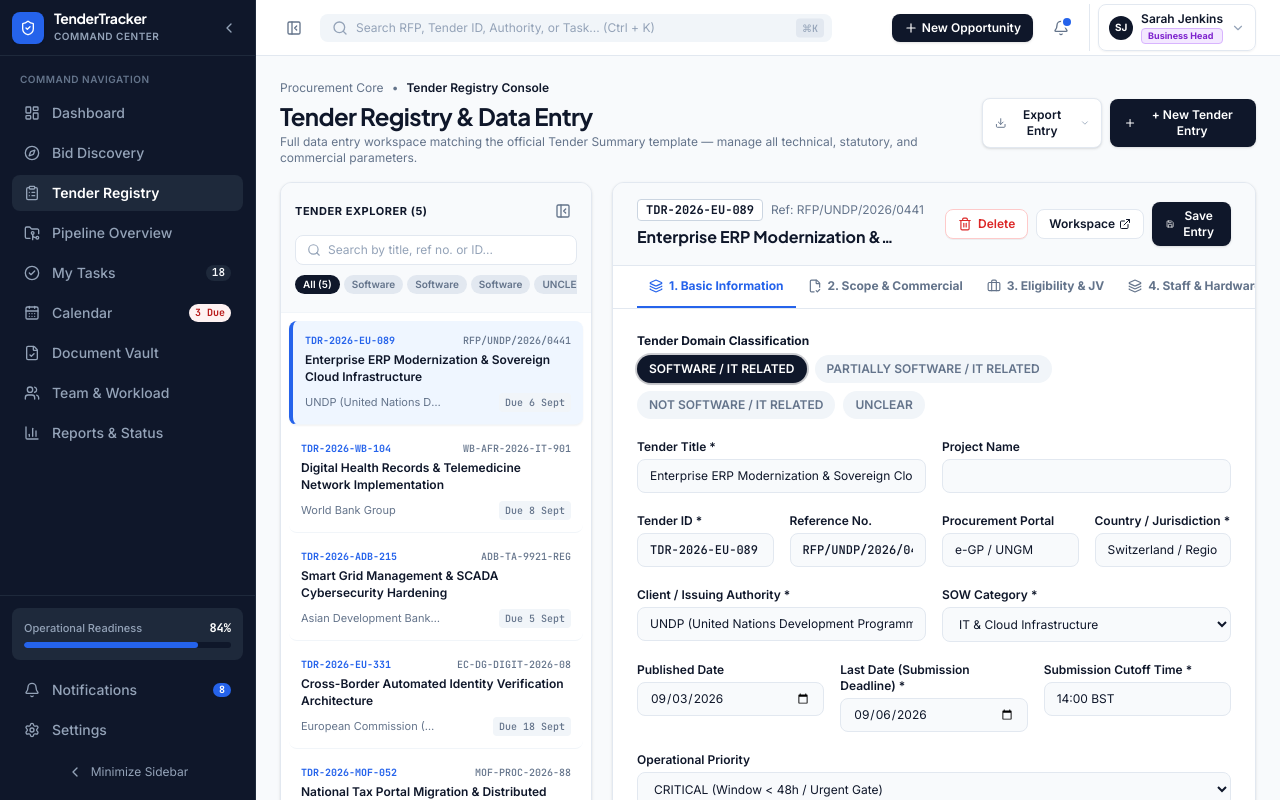
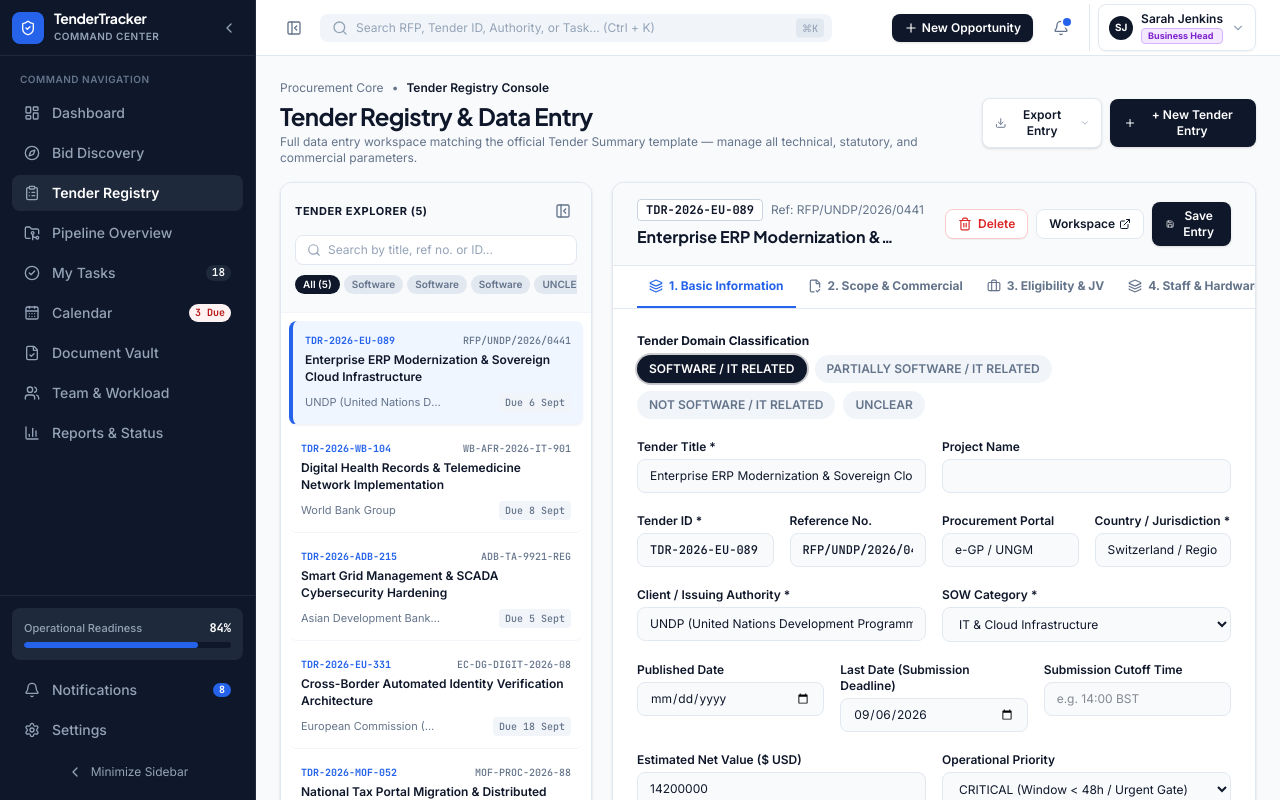
Before and after one commit to akib25889/Tender-tracker-v2, a React (Vite) app in the folder frontend/: page /registry in a window 1280 px wide. Shown: the top 800 px of the page. Built offline with nearby package versions, Linux system fonts and the light colour scheme.

Commit message:
feat(registry): keep dates blank if not entered and conditionally hide estimated net value with registry input field

```diff
--- a/frontend/src/context/TenderContext.tsx
+++ b/frontend/src/context/TenderContext.tsx
@@ -111,7 +111,10 @@ export const TenderProvider: React.FC<{ children: React.ReactNode }> = ({
     localStorage.setItem(CURRENCY_KEY, c);
   };
 
-  const formatCurrency = (amountInUSD: number): string => {
+  const formatCurrency = (amountInUSD: number | undefined | null): string => {
+    if (amountInUSD === undefined || amountInUSD === null || amountInUSD <= 0 || isNaN(amountInUSD)) {
+      return '—';
+    }
     if (currency === 'USD') {
       if (amountInUSD >= 1_000_000) {
         return `$${(amountInUSD / 1_000_000).toFixed(2)}M`;
@@ -141,12 +144,15 @@ export const TenderProvider: React.FC<{ children: React.ReactNode }> = ({
 
   const addTender = (tenderData: Partial<Tender>) => {
     const newId = tenderData.id || `TDR-2026-${Math.floor(100 + Math.random() * 900)}`;
-    const deadlineDate = tenderData.submissionDeadline
-      ? new Date(tenderData.submissionDeadline)
-      : new Date(Date.now() + 14 * 86400000);
-    const diffMs = Math.max(0, deadlineDate.getTime() - Date.now());
-    const daysRemaining = Math.max(1, Math.ceil(diffMs / (1000 * 60 * 60 * 24)));
-    const hoursRemaining = Math.max(1, Math.ceil(diffMs / (1000 * 60 * 60)));
+    const submissionDeadlineStr =
+      tenderData.submissionDeadline && tenderData.submissionDeadline.trim().length > 0
+        ? tenderData.submissionDeadline
+        : '';
+    const hasDeadline = Boolean(submissionDeadlineStr && !isNaN(Date.parse(submissionDeadlineStr)));
+    const deadlineDate = hasDeadline ? new Date(submissionDeadlineStr) : null;
+    const diffMs = deadlineDate ? Math.max(0, deadlineDate.getTime() - Date.now()) : 0;
+    const daysRemaining = deadlineDate ? Math.max(1, Math.ceil(diffMs / (1000 * 60 * 60 * 24))) : 0;
+    const hoursRemaining = deadlineDate ? Math.max(1, Math.ceil(diffMs / (1000 * 60 * 60))) : 0;
 
     // Generate initial requirements from submissionDocuments if provided
     const docReqs = (tenderData.summary?.submissionDocuments || [])
@@ -178,18 +184,26 @@ export const TenderProvider: React.FC<{ children: React.ReactNode }> = ({
 
     const finalReqs = docReqs.length > 0 ? [...defaultReqs, ...docReqs] : defaultReqs;
 
+    const parsedEstimatedValue =
+      tenderData.estimatedValue !== undefined &&
+      tenderData.estimatedValue !== null &&
+      !isNaN(Number(tenderData.estimatedValue)) &&
+      Number(tenderData.estimatedValue) > 0
+        ? Number(tenderData.estimatedValue)
+        : 0;
+
     const newTender: Tender = {
       id: newId,
       referenceNo: tenderData.referenceNo || `REF/${newId}`,
       title: tenderData.title || tenderData.summary?.projectName || 'Untitled Tender Opportunity',
-      organization: tenderData.organization || 'Multilateral Donor Agency',
-      country: tenderData.country || 'Global / Regional',
+      organization: tenderData.organization || '',
+      country: tenderData.country || '',
       category: tenderData.category || 'IT & Cloud Infrastructure',
-      estimatedValue: Number(tenderData.estimatedValue) || 1000000,
+      estimatedValue: parsedEstimatedValue,
       stage: tenderData.stage || 'DISCOVERED',
       decision: 'PENDING',
       priority: tenderData.priority || 'HIGH',
-      submissionDeadline: deadlineDate.toISOString(),
+      submissionDeadline: submissionDeadlineStr,
       daysRemaining,
       hoursRemaining,
       readinessScore: 10,
@@ -233,7 +247,19 @@ export const TenderProvider: React.FC<{ children: React.ReactNode }> = ({
     setTenders((prev) => {
       const exists = prev.some((t) => t.id === newId);
       if (exists) {
-        return prev.map((t) => (t.id === newId ? { ...t, ...tenderData, summary: { ...t.summary, ...tenderData.summary } } : t));
+        return prev.map((t) =>
+          t.id === newId
+            ? {
+                ...t,
+                ...tenderData,
+                estimatedValue:
+                  tenderData.estimatedValue !== undefined && !isNaN(Number(tenderData.estimatedValue))
+                    ? Number(tenderData.estimatedValue)
+                    : t.estimatedValue,
+                summary: { ...t.summary, ...tenderData.summary },
+              }
+            : t
+        );
       }
       return [newTender, ...prev];
     });
--- a/frontend/src/pages/TenderRegistryPage.tsx
+++ b/frontend/src/pages/TenderRegistryPage.tsx
@@ -76,16 +76,20 @@ export const TenderRegistryPage: React.FC = () => {
     selectedTender?.summary?.portal || 'e-GP / UNGM'
   );
   const [publishedDate, setPublishedDate] = useState(
-    selectedTender?.summary?.publishedDate ||
-      new Date().toISOString().split('T')[0]
+    selectedTender?.summary?.publishedDate || ''
   );
   const [lastDate, setLastDate] = useState(
     selectedTender?.submissionDeadline
       ? selectedTender.submissionDeadline.split('T')[0]
-      : new Date().toISOString().split('T')[0]
+      : ''
   );
   const [submissionTime, setSubmissionTime] = useState(
-    selectedTender?.summary?.submissionTime || '14:00 BST'
+    selectedTender?.summary?.submissionTime || ''
+  );
+  const [estimatedValue, setEstimatedValue] = useState<string | number>(
+    selectedTender?.estimatedValue && selectedTender.estimatedValue > 0
+      ? selectedTender.estimatedValue
+      : ''
   );
   const [priority, setPriority] = useState<TenderPriority>(
     selectedTender?.priority || 'HIGH'
@@ -229,16 +233,13 @@ export const TenderRegistryPage: React.FC = () => {
 
   // Dates, Risks, Management
   const [clarificationDeadline, setClarificationDeadline] = useState(
-    selectedTender?.summary?.dates?.clarificationDeadline ||
-      new Date().toISOString().split('T')[0]
+    selectedTender?.summary?.dates?.clarificationDeadline || ''
   );
   const [openingDate, setOpeningDate] = useState(
-    selectedTender?.summary?.dates?.openingDate ||
-      new Date().toISOString().split('T')[0]
+    selectedTender?.summary?.dates?.openingDate || ''
   );
   const [contractStart, setContractStart] = useState(
-    selectedTender?.summary?.dates?.contractStart ||
-      new Date().toISOString().split('T')[0]
+    selectedTender?.summary?.dates?.contractStart || ''
   );
 
   const [risks, setRisks] = useState<TenderRiskPoint[]>(
@@ -278,16 +279,18 @@ export const TenderRegistryPage: React.FC = () => {
     setClient(selectedTender.organization);
     setCountry(selectedTender.country);
     setPortal(selectedTender.summary?.portal || 'e-GP / UNGM');
-    setPublishedDate(
-      selectedTender.summary?.publishedDate ||
-        new Date().toISOString().split('T')[0]
-    );
+    setPublishedDate(selectedTender.summary?.publishedDate || '');
     setLastDate(
       selectedTender.submissionDeadline
         ? selectedTender.submissionDeadline.split('T')[0]
-        : new Date().toISOString().split('T')[0]
-    );
-    setSubmissionTime(selectedTender.summary?.submissionTime || '14:00 BST');
+        : ''
+    );
+    setSubmissionTime(selectedTender.summary?.submissionTime || '');
+    setEstimatedValue(
+      selectedTender.estimatedValue && selectedTender.estimatedValue > 0
+        ? selectedTender.estimatedValue
+        : ''
+    );
     setPriority(selectedTender.priority);
     setCategory(selectedTender.category);
 
@@ -394,16 +397,13 @@ export const TenderRegistryPage: React.FC = () => {
     );
 
     setClarificationDeadline(
-      selectedTender.summary?.dates?.clarificationDeadline ||
-        new Date().toISOString().split('T')[0]
+      selectedTender.summary?.dates?.clarificationDeadline || ''
     );
     setOpeningDate(
-      selectedTender.summary?.dates?.openingDate ||
-        new Date().toISOString().split('T')[0]
+      selectedTender.summary?.dates?.openingDate || ''
     );
     setContractStart(
-      selectedTender.summary?.dates?.contractStart ||
-        new Date().toISOString().split('T')[0]
+      selectedTender.summary?.dates?.contractStart || ''
     );
 
     setRisks(
@@ -441,20 +441,26 @@ export const TenderRegistryPage: React.FC = () => {
       id: newId,
       referenceNo: `REF/${newId}`,
       title: 'New Tender Entry',
-      organization: 'Issuing Authority / Client',
-      country: 'Bangladesh / Regional',
+      organization: '',
+      country: '',
       category: 'IT & Cloud Infrastructure',
-      estimatedValue: 1000000,
+      estimatedValue: 0,
       stage: 'DISCOVERED',
       priority: 'HIGH',
-      submissionDeadline: new Date(Date.now() + 21 * 86400000).toISOString(),
+      submissionDeadline: '',
       summary: {
         classification: 'SOFTWARE / IT RELATED',
-        projectName: 'New Project Specification',
+        projectName: '',
         portal: 'e-GP Portal',
-        publishedDate: new Date().toISOString().split('T')[0],
-        submissionTime: '14:00 BST',
-        mainIdea: 'Detailed description of the tender requirement.',
+        publishedDate: '',
+        submissionTime: '',
+        mainIdea: '',
+        dates: {
+          clarificationDeadline: '',
+          openingDate: '',
+          contractStart: '',
+          submissionDeadline: '',
+        },
       },
     });
     setSelectedTenderId(newId);
@@ -462,6 +468,16 @@ export const TenderRegistryPage: React.FC = () => {
 
   const handleSaveEntry = (e: React.FormEvent) => {
     e.preventDefault();
+
+    const parsedDeadline =
+      lastDate && !isNaN(Date.parse(lastDate))
+        ? new Date(lastDate).toISOString()
+        : '';
+
+    const parsedEstVal =
+      estimatedValue !== '' && !isNaN(Number(estimatedValue)) && Number(estimatedValue) > 0
+        ? Number(estimatedValue)
+        : 0;
 
     addTender({
       id: tenderId,
@@ -471,7 +487,8 @@ export const TenderRegistryPage: React.FC = () => {
       country,
       category,
       priority,
-      submissionDeadline: new Date(lastDate).toISOString(),
+      estimatedValue: parsedEstVal,
+      submissionDeadline: parsedDeadline,
       summary: {
         classification,
         projectName,
@@ -510,10 +527,10 @@ export const TenderRegistryPage: React.FC = () => {
         personnel: personnel.filter((p) => p.position.trim().length > 0),
         hardware: hardware.filter((h) => h.equipment.trim().length > 0),
         dates: {
-          clarificationDeadline,
-          submissionDeadline: `${lastDate} ${submissionTime}`,
-          openingDate,
-          contractStart,
+          clarificationDeadline: clarificationDeadline || '',
+          submissionDeadline: lastDate ? `${lastDate} ${submissionTime}`.trim() : '',
+          openingDate: openingDate || '',
+          contractStart: contractStart || '',
         },
         risks: risks.filter((r) => r.text.trim().length > 0),
         managementHighlights: management.filter((m) => m.trim().length > 0),
@@ -978,11 +995,10 @@ export const TenderRegistryPage: React.FC = () => {
 
                   <div>
                     <label className="block font-semibold text-[#0F172A] mb-1">
-                      Last Date (Submission Deadline) *
+                      Last Date (Submission Deadline)
                     </label>
                     <input
                       type="date"
-                      required
                       value={lastDate}
                       onChange={(e) => setLastDate(e.target.value)}
                       className="w-full px-3 py-2 bg-[#F8FAFC] border border-[#E2E8F0] rounded-lg text-[#0F172A]"
@@ -991,16 +1007,35 @@ export const TenderRegistryPage: React.FC = () => {
 
                   <div>
                     <label className="block font-semibold text-[#0F172A] mb-1">
-                      Submission Cutoff Time *
-                    </label>
-                    <input
-                      type="text"
-                      required
+                      Submission Cutoff Time
+                    </label>
+                    <input
+                      type="text"
+                      placeholder="e.g. 14:00 BST"
                       value={submissionTime}
                       onChange={(e) => setSubmissionTime(e.target.value)}
                       className="w-full px-3 py-2 bg-[#F8FAFC] border border-[#E2E8F0] rounded-lg text-[#0F172A]"
                     />
                   </div>
+                </div>
+
+                <div className="grid grid-cols-1 sm:grid-cols-2 gap-4">
+                  <div>
+                    <label className="block font-semibold text-[#0F172A] mb-1">
+                      Estimated Net Value ($ USD)
+                    </label>
+                    <input
+                      type="number"
+                      min="0"
+                      step="any"
+                      placeholder="Leave blank if not entry / unannounced"
+                      value={estimatedValue}
+                      onChange={(e) => setEstimatedValue(e.target.value)}
+                      className="w-full px-3 py-2 bg-[#F8FAFC] border border-[#E2E8F0] rounded-lg text-[#0F172A] placeholder:text-[#94A3B8]"
+                    />
+                    <span className="text-[10px] text-[#64748B] mt-0.5 block">
+                      Leave blank if not specified. Will not display if not entered.
+                    </span>
                   </div>
 
                   <div>
@@ -1023,6 +1058,7 @@ export const TenderRegistryPage: React.FC = () => {
                     </select>
                   </div>
                 </div>
+              </div>
             )}
 
             {/* TAB 2: SCOPE & COMMERCIAL */}
@@ -1086,6 +1122,21 @@ export const TenderRegistryPage: React.FC = () => {
                       value={performanceSecurity}
                       onChange={(e) => setPerformanceSecurity(e.target.value)}
                       className="w-full px-3 py-2 bg-[#F8FAFC] border border-[#E2E8F0] rounded-lg text-[#0F172A]"
+                    />
+                  </div>
+
+                  <div className="sm:col-span-2">
+                    <label className="block font-semibold text-[#475569] mb-1">
+                      Estimated Net Value ($ USD)
+                    </label>
+                    <input
+                      type="number"
+                      min="0"
+                      step="any"
+                      placeholder="Leave blank if not specified / entry"
+                      value={estimatedValue}
+                      onChange={(e) => setEstimatedValue(e.target.value)}
+                      className="w-full px-3 py-2 bg-[#F8FAFC] border border-[#E2E8F0] rounded-lg text-[#0F172A] placeholder:text-[#94A3B8]"
                     />
                   </div>
                 </div>
```
Also changed, not shown: frontend/src/components/ui/UrgencyBadge.tsx (+10 -0 lines), frontend/src/pages/TenderDetailPage.tsx (+11 -0 lines), 1 other file (tests, documents, lock files or other folders). Lines whose indentation alone changed are shown as unchanged.
